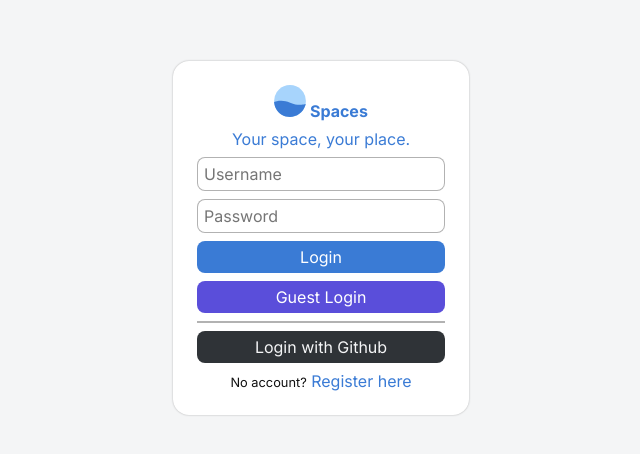
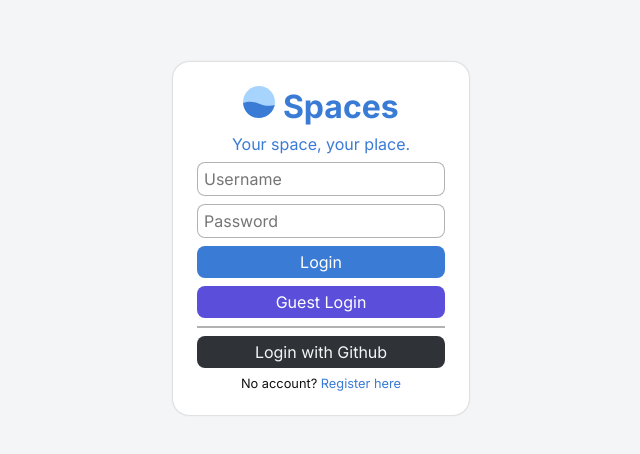
Before and after one commit to Daxyca/spaces-client, a React (Vite) app: page /auth/login in a window 1280 px wide. Shown: the part 162-616 px from the top of the page, without its empty margins (319-959 px from the left). Built offline with nearby package versions, Linux system fonts and the light colour scheme; no server answers.

Commit message:
fix: auth page font sizes

```diff
--- a/src/pages/AuthPage.jsx
+++ b/src/pages/AuthPage.jsx
@@ -4,9 +4,10 @@ import "../styles/App.css";
 export default function AuthPage() {
   return (
     <main className="auth-form-container ">
-      <h1 className="auth-heading">
-        <img className="auth-icon" src="/spaces.svg" alt="spaces icon" /> Spaces
-      </h1>
+      <div className="auth-header">
+        <img className="auth-icon" src="/spaces.svg" alt="spaces icon" />
+        <h1 className="auth-heading"> Spaces</h1>
+      </div>
       <p className="auth-description">Your space, your place.</p>
       <Outlet />
     </main>
--- a/src/styles/AuthPage.css
+++ b/src/styles/AuthPage.css
@@ -13,6 +13,8 @@
 
 .auth-heading {
   color: var(--primary);
+  font-size: 2rem;
+  display: inline;
 }
 
 .auth-icon {
--- a/src/styles/index.css
+++ b/src/styles/index.css
@@ -5,7 +5,7 @@
   padding: 0;
   box-sizing: border-box;
   font-family: inherit;
-  font-size: 1rem;
+  font-size: inherit;
 }
 
 :root {
```
